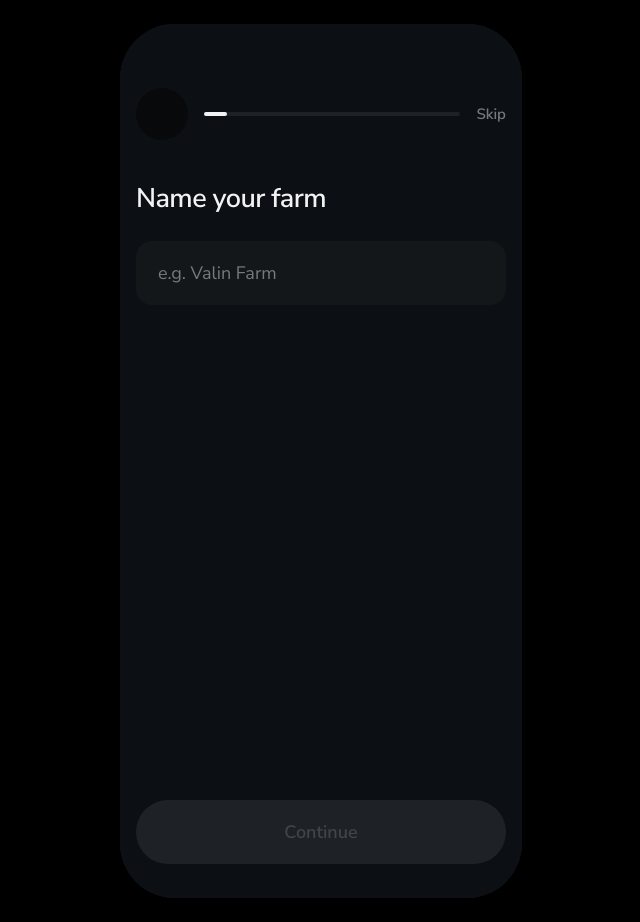
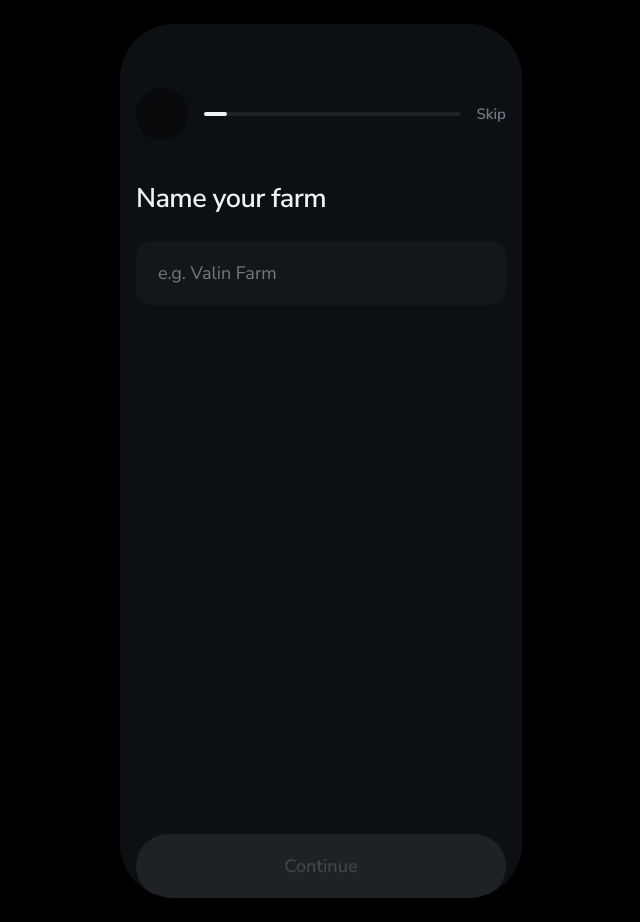
Before and after one commit to orthfield/orthflow, a React (Vite) app: page / in a window 1280 px wide. Shown: the whole page, without its empty margins (319-959 px from the left). Built offline with nearby package versions, Linux system fonts and the light colour scheme; some icons are missing.

Commit message:
Bottom padding: use env(safe-area-inset-bottom) only, no extra px

```diff
--- a/src/ORTHFlow.jsx
+++ b/src/ORTHFlow.jsx
@@ -216,7 +216,7 @@ function Onboarding({ step, setStep, answers, setAnswers, onDone }) {
   };
   return (
     <>
-      <div style={{ position: "absolute", inset: 0, display: "flex", flexDirection: "column", padding: "64px 16px 34px", background: ink, zIndex: 1 }}>
+      <div style={{ position: "absolute", inset: 0, display: "flex", flexDirection: "column", paddingTop: 64, paddingLeft: 16, paddingRight: 16, paddingBottom: "env(safe-area-inset-bottom, 16px)", background: ink, zIndex: 1 }}>
         <div style={{ display: "flex", alignItems: "center", gap: 16, marginBottom: 40 }}>
           <div onClick={() => step > 0 && setStep(step - 1)} style={{ width: 52, height: 52, borderRadius: "50%", background: black, display: "flex", alignItems: "center", justifyContent: "center", cursor: step > 0 ? "pointer" : "default", opacity: step > 0 ? 1 : 0.4 }}>
             <Ico paths={I.chevL} size={24} color={ink50} />
@@ -465,7 +465,7 @@ function FarmSheet({ onAction, onPlan, onCollapse, anim, onPeek }) {
           </div>
           <div style={{ padding: "0 16px" }}>{PLOTS.map((p, i) => <PlotRow key={i} p={p} />)}</div>
         </div>
-        <div style={{ position: "absolute", bottom: 0, left: 0, right: 0, padding: "90px 16px 34px", background: BOTTOM_GRAD }}>
+        <div style={{ position: "absolute", bottom: 0, left: 0, right: 0, paddingTop: 90, paddingLeft: 16, paddingRight: 16, paddingBottom: "env(safe-area-inset-bottom, 16px)", background: BOTTOM_GRAD }}>
           <InputBar ph="Ask about your farm..." />
         </div>
       </div>
@@ -537,7 +537,7 @@ function PlanDetail({ plan, onBack, onAction, anim, onPeek }) {
         <div style={{ flex: 1, overflowY: "auto", padding: "0 16px 110px" }}>
           {list.map((a, i) => <PlanListCard key={i} a={a} onClick={() => onAction(a)} />)}
         </div>
-        <div style={{ position: "absolute", bottom: 0, left: 0, right: 0, padding: "90px 16px 34px", background: BOTTOM_GRAD }}>
+        <div style={{ position: "absolute", bottom: 0, left: 0, right: 0, paddingTop: 90, paddingLeft: 16, paddingRight: 16, paddingBottom: "env(safe-area-inset-bottom, 16px)", background: BOTTOM_GRAD }}>
           <InputBar ph="Ask about your plan..." />
         </div>
       </div>
@@ -580,7 +580,7 @@ function ActionDetail({ plan, action, onBack, onResolve, anim, onPeek }) {
           <Field label="Plot"><span style={{ color: text, fontSize: 15, fontWeight: 500 }}>{action.plot}</span></Field>
           <Field label="Notes" tall><span style={{ color: ink200, fontSize: 15, lineHeight: 1.5 }}>{action.note}</span></Field>
         </div>
-        <div style={{ position: "absolute", bottom: 0, left: 0, right: 0, padding: "90px 16px 34px", background: BOTTOM_GRAD }}>
+        <div style={{ position: "absolute", bottom: 0, left: 0, right: 0, paddingTop: 90, paddingLeft: 16, paddingRight: 16, paddingBottom: "env(safe-area-inset-bottom, 16px)", background: BOTTOM_GRAD }}>
           <div style={{ marginBottom: 14 }}><InputBar ph="Ask about this action..." bg={ink} /></div>
           <div style={{ display: "flex", gap: 10 }}>
             <div onClick={onResolve} style={{ ...btn, background: ink900, color: text }}>Skip</div>
```
